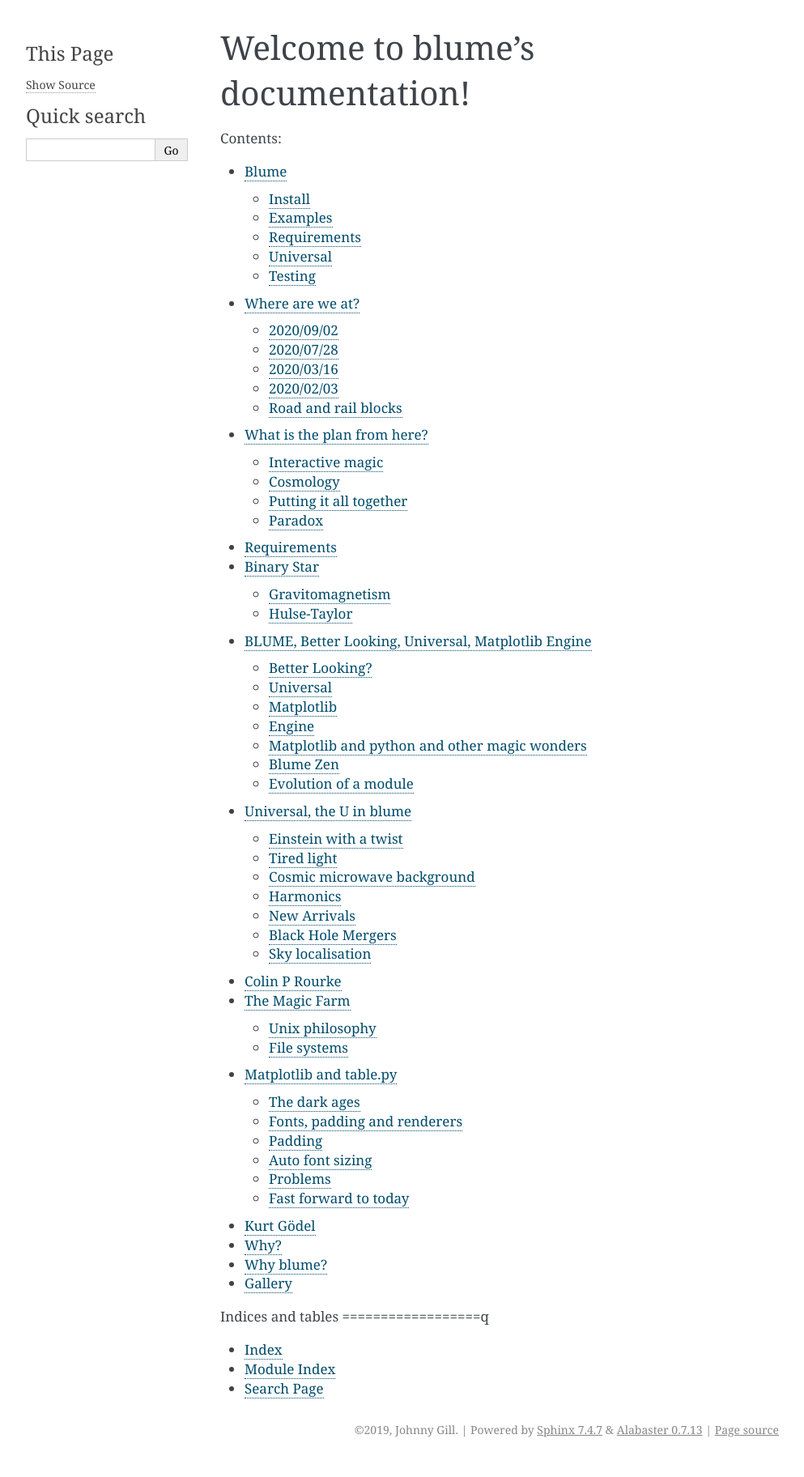
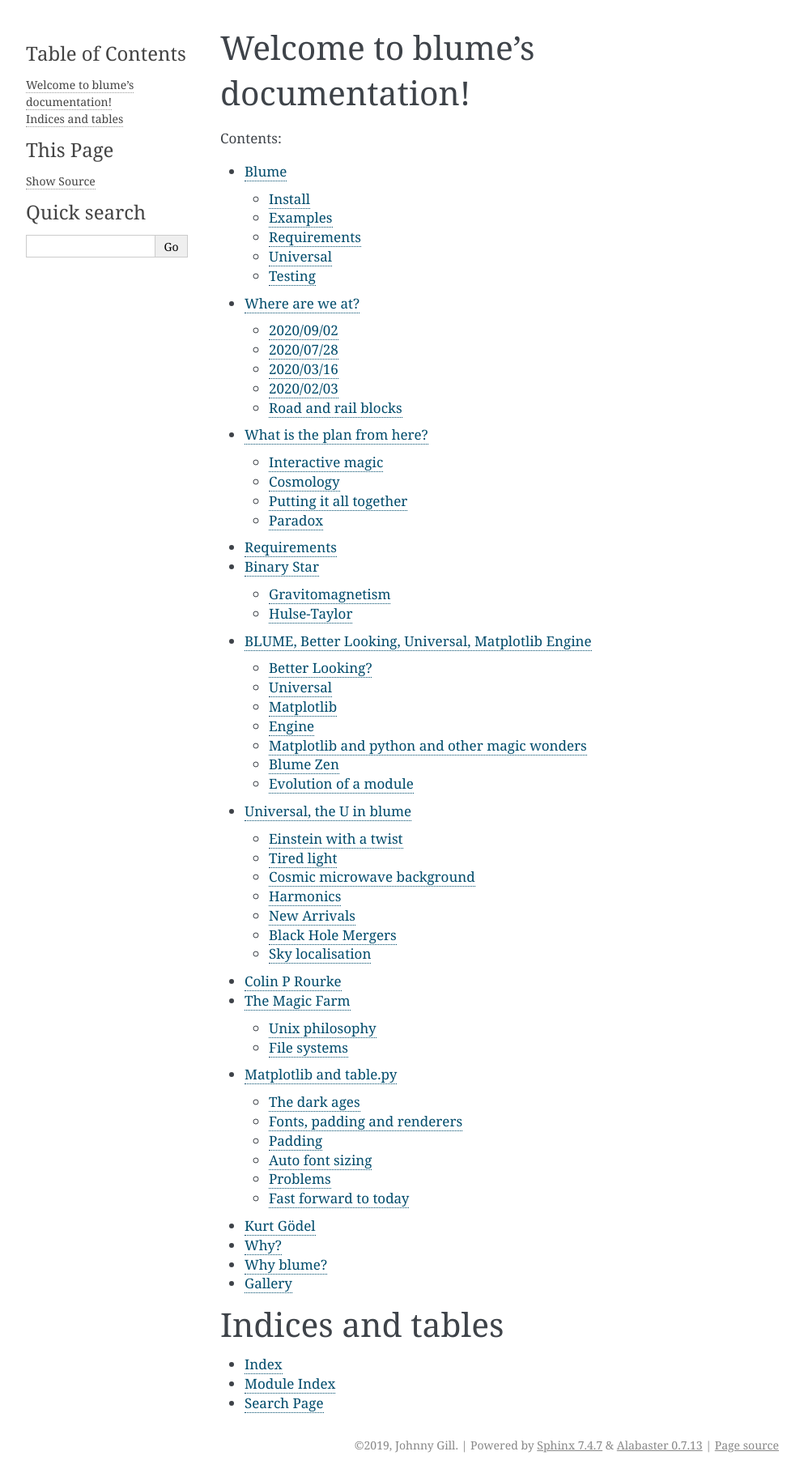
Before and after one commit to swfiua/blume, a Sphinx documentation site: the page built from doc/index.rst, in a window 1280 px wide. Shown: the whole page at 81% size, without its empty margins (148-1141 px from the left). Built offline with Sphinx 7.4.7, drawn with Linux system fonts in a browser that asks for light colours; formulas are drawn with MathJax 3.

```diff
--- a/doc/gallery.rst
+++ b/doc/gallery.rst
@@ -1,8 +1,6 @@
-_________
+=========
  Gallery
-_________
-..
-  auto-generated by gal.py
+=========
 
 .. image:: images/blume.png
 
--- a/doc/index.rst
+++ b/doc/index.rst
@@ -27,7 +27,7 @@ Welcome to blume's documentation!
    gallery.rst
 
 Indices and tables
-==================q
+==================
 
 * :ref:`genindex`
 * :ref:`modindex`
```
